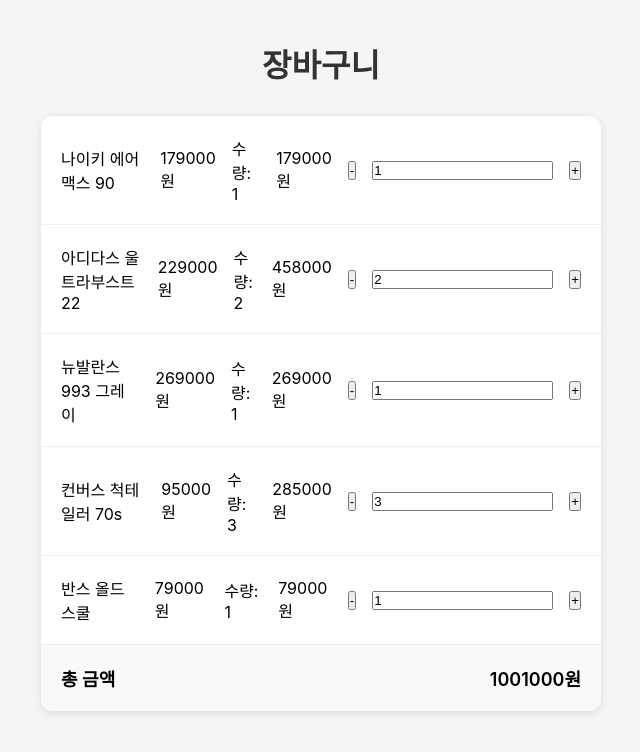
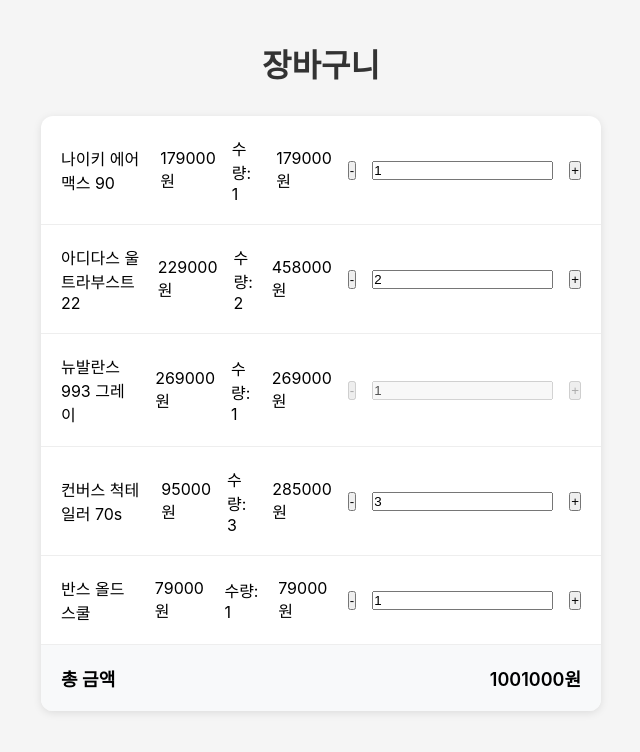
Before and after one commit to ssabii/cart-quantity, a React (Vite) app: page / in a window 1280 px wide. Shown: the top 752 px of the page, without its empty margins (319-959 px from the left). Built offline with nearby package versions, Linux system fonts and the light colour scheme.

Commit message:
feat: 장바구니 수량 증감 기능 구현

```diff
--- a/src/App.tsx
+++ b/src/App.tsx
@@ -2,17 +2,37 @@
 import { initialCartItems, CartItem } from "./data/cart";
 import "./App.css";
 
+const MIN_QUANTITY = 1;
+
 function App() {
   const [cartItems, setCartItems] = useState<CartItem[]>(initialCartItems);
 
-  // TODO: 수량 변경 핸들러
   const handleQuantityChange = (id: number, newQuantity: number) => {
-    console.log("수량 변경:", id, newQuantity);
+    const newCartItems = cartItems.map<CartItem>((item) =>
+      item.id === id
+        ? {
+            ...item,
+            quantity: Math.max(newQuantity, MIN_QUANTITY),
+          }
+        : item,
+    );
+
+    setCartItems(newCartItems);
   };
 
-  // TODO: 상품 삭제 핸들러
   const handleRemove = (id: number) => {
-    console.log("상품 삭제:", id);
+    const newCartItems = cartItems
+      .map<CartItem>((item) =>
+        item.id === id
+          ? {
+              ...item,
+              quantity: Math.max(item.quantity - 1, MIN_QUANTITY),
+            }
+          : item,
+      )
+      .filter(Boolean);
+
+    setCartItems(newCartItems);
   };
 
   // TODO: 총 금액 계산 (품절 상품 제외)
@@ -35,9 +55,26 @@
             <span>{item.price}원</span>
             <span>수량: {item.quantity}</span>
             <span>{item.quantity * item.price}원</span>
-            <button>-</button>
-            <input type="number" value={item.quantity} />
-            <button>+</button>
+            <button
+              onClick={() => handleRemove(item.id)}
+              disabled={item.soldOut}
+            >
+              -
+            </button>
+            <input
+              type="number"
+              value={item.quantity}
+              onChange={(e) =>
+                handleQuantityChange(item.id, Number(e.target.value))
+              }
+              disabled={item.soldOut}
+            />
+            <button
+              onClick={() => handleQuantityChange(item.id, item.quantity + 1)}
+              disabled={item.soldOut}
+            >
+              +
+            </button>
           </div>
         ))}
 
```
